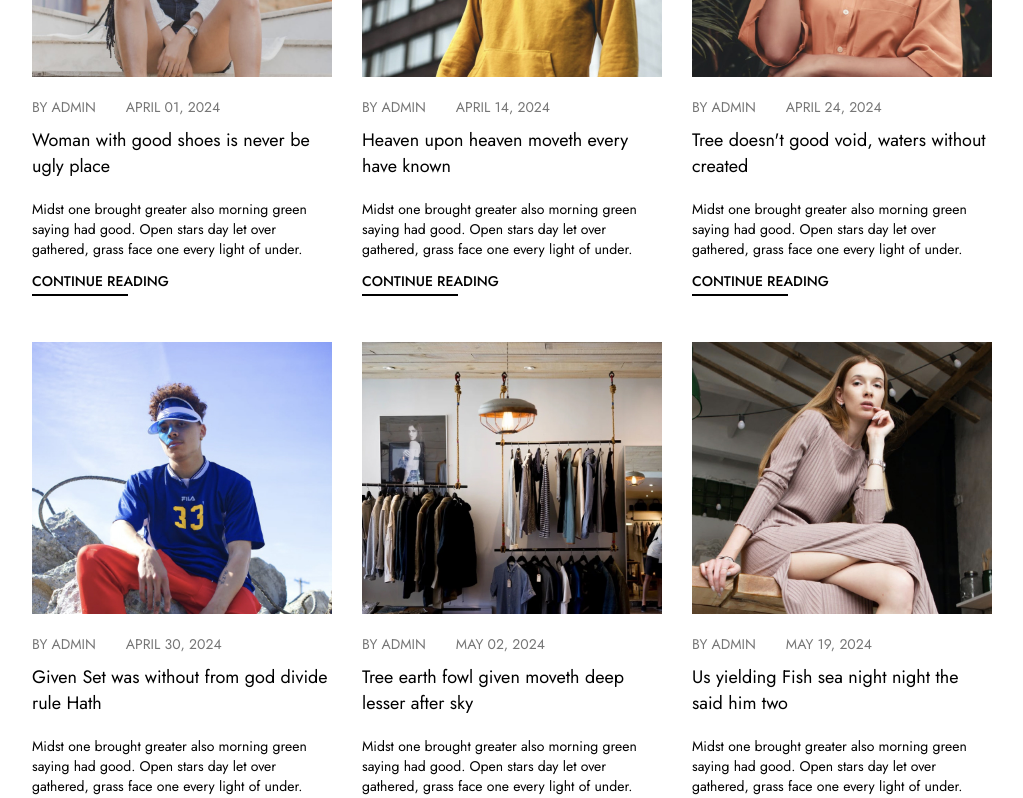
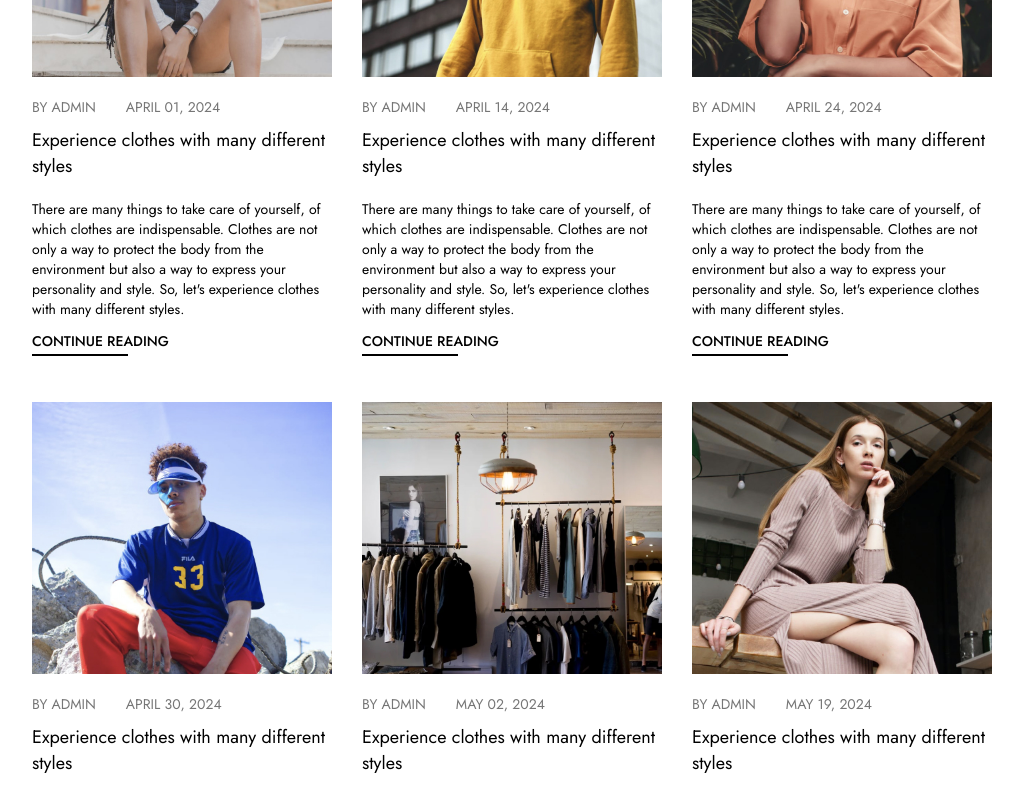
Before and after one commit to hohuyhoangg/ecommerce-website-reactjs, a React (Create React App) app: page /blog in a window 1280 px wide. Shown: the part 720-1518 px from the top of the page, without its empty margins (128-1151 px from the left). Built offline with nearby package versions, Linux system fonts and the light colour scheme.

Commit message:
Change blog data

```diff
--- a/src/Components/Blog/BlogList/BlogList.jsx
+++ b/src/Components/Blog/BlogList/BlogList.jsx
@@ -47,9 +47,7 @@ const BlogList = () => {
                 </div>
                 <div className="blogPostContentDescription">
                   <p>
-                    Midst one brought greater also morning green saying had
-                    good. Open stars day let over gathered, grass face one every
-                    light of under.
+                    There are many things to take care of yourself, of which clothes are indispensable. Clothes are not only a way to protect the body from the environment but also a way to express your personality and style. So, let's experience clothes with many different styles.
                   </p>
                 </div>
                 <div className="blogPostContentReadMore">
--- a/src/Data/BlogData.js
+++ b/src/Data/BlogData.js
@@ -10,37 +10,37 @@ let BlogData = [
     blogID: 1,
     blogThumbnail: blog1,
     blogDate: "April 01, 2024",
-    blogHeading: "Woman with good shoes is never be ugly place",
+    blogHeading: "Experience clothes with many different styles",
   },
   {
     blogID: 2,
     blogThumbnail: blog2,
     blogDate: "April 14, 2024",
-    blogHeading: "Heaven upon heaven moveth every have known",
+    blogHeading: "Experience clothes with many different styles",
   },
   {
     blogID: 3,
     blogThumbnail: blog3,
     blogDate: "April 24, 2024",
-    blogHeading: "Tree doesn't good void, waters without created",
+    blogHeading: "Experience clothes with many different styles",
   },
   {
     blogID: 4,
     blogThumbnail: blog4,
     blogDate: "April 30, 2024",
-    blogHeading: "Given Set was without from god divide rule Hath",
+    blogHeading: "Experience clothes with many different styles",
   },
   {
     blogID: 5,
     blogThumbnail: blog5,
     blogDate: "May 02, 2024",
-    blogHeading: "Tree earth fowl given moveth deep lesser after sky",
+    blogHeading: "Experience clothes with many different styles",
   },
   {
     blogID: 6,
     blogThumbnail: blog6,
     blogDate: "May 19, 2024",
-    blogHeading: "Us yielding Fish sea night night the said him two",
+    blogHeading: "Experience clothes with many different styles",
   },
 ];
 
```
